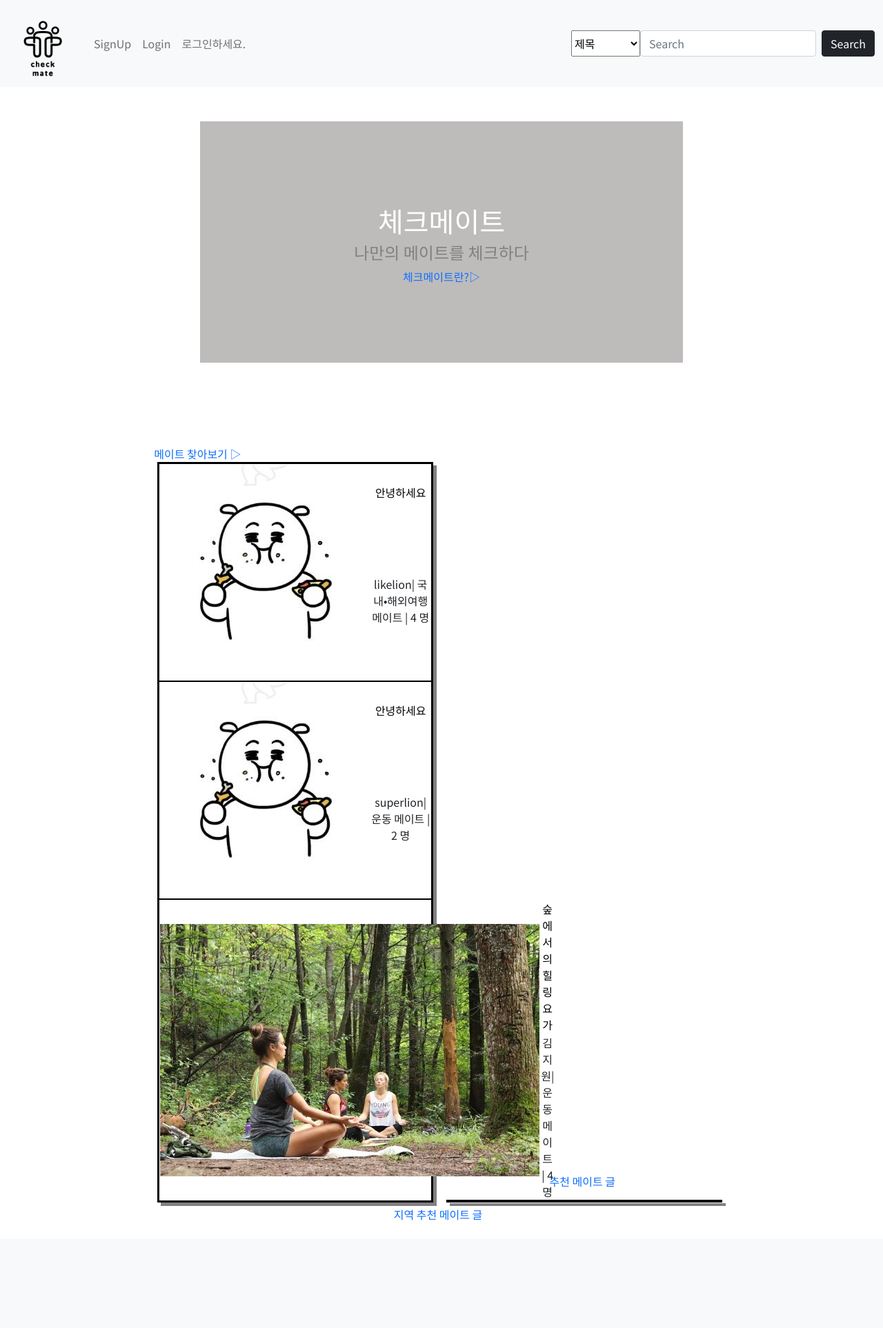
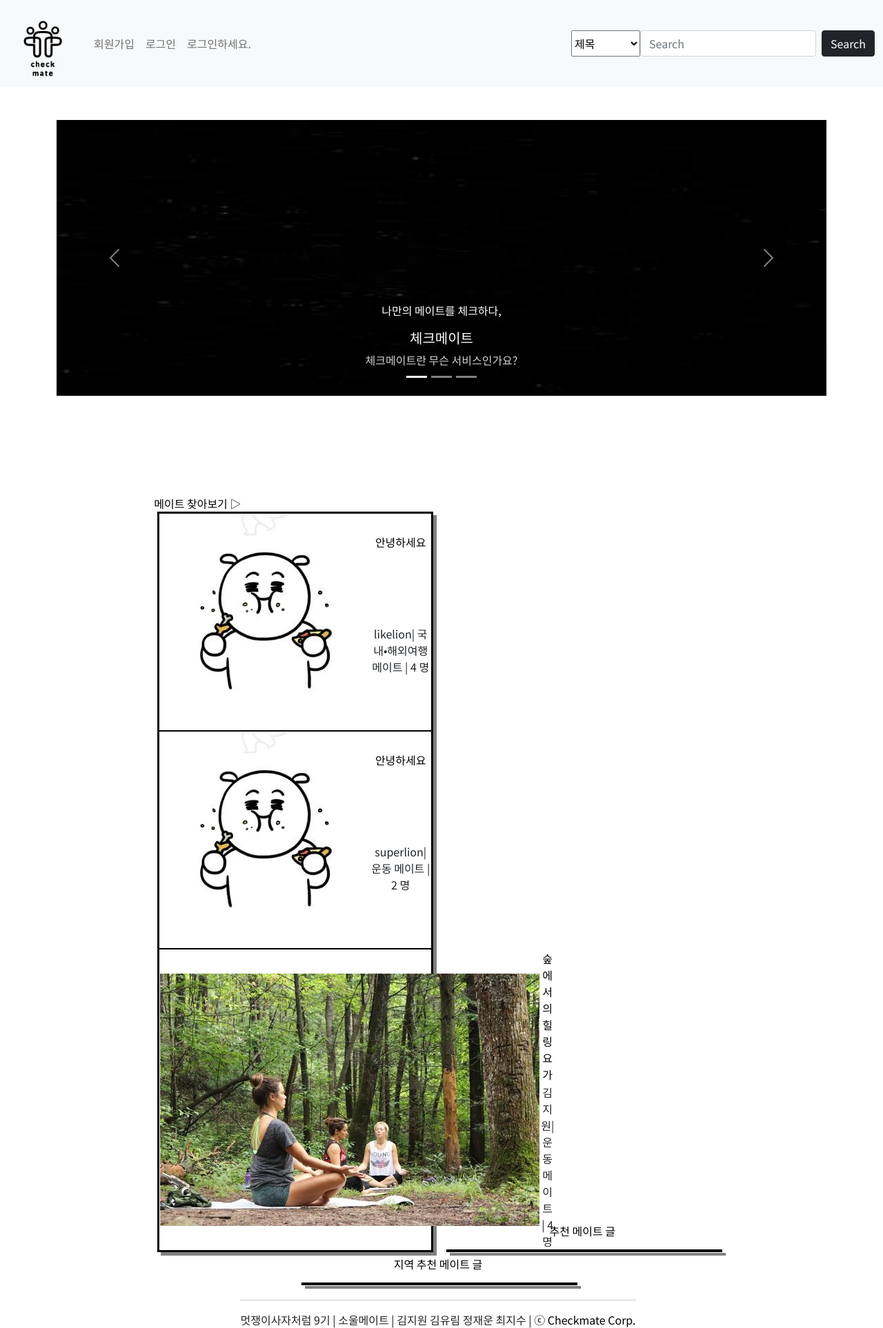
Before and after one commit to chjs918/checkmate, a Django app: page / in a window 1280 px wide. Shown: the whole page at 69% size. Before the commit the page ends 1770 px from the top, so only its background shows below. Run offline with Django 3.2, Linux system fonts and the light colour scheme; data comes from the database, SQL or seed files in the repository; both versions use the stored data as it was after the commit.

Commit message:
mainpage

```diff
--- a/category/templates/main.html
+++ b/category/templates/main.html
@@ -5,6 +5,7 @@
 <style>
     a {
         text-decoration: none;
+        color: black;
     }
 
     .dd {
@@ -39,13 +40,66 @@
         padding-top: 120px;
     }
 
+    #slideimg {
+        height:400px;
+    }
+
+    .carousel-item a {
+        text-decoration: none;
+        color:lightgray;
+    }
+
 </style>
 
-<div class="ex">
+<br><br>
+<div id="carouselExampleCaptions" class="carousel slide" data-bs-ride="carousel">
+    <div class="carousel-indicators">
+      <button type="button" data-bs-target="#carouselExampleCaptions" data-bs-slide-to="0" class="active" aria-current="true" aria-label="Slide 1"></button>
+      <button type="button" data-bs-target="#carouselExampleCaptions" data-bs-slide-to="1" aria-label="Slide 2"></button>
+      <button type="button" data-bs-target="#carouselExampleCaptions" data-bs-slide-to="2" aria-label="Slide 3"></button>
+    </div>
+    <div class="carousel-inner">
+      <div class="carousel-item active">
+        <img id="slideimg" src="{% static 'black.jpeg'%}" class="d-block w-100" alt="...">
+        <div class="carousel-caption d-none d-md-block">
+          <p>나만의 메이트를 체크하다,</p>
+          <h5>체크메이트</h5>
+          <a href="{% url 'explanation' %}">체크메이트란 무슨 서비스인가요?</a>
+        </div>
+      </div>
+      <div class="carousel-item">
+        <img id="slideimg" src="{% static 'workout.jpeg'%}" class="d-block w-100" alt="...">
+        <div class="carousel-caption d-none d-md-block">
+          <h5>운동, 더이상 혼자서 하지 마세요.</h5>
+          <p>같은 목표를 가진 메이트를 찾아 함께 달성해보세요.</p>
+          <a href="{% url 'exercise' %}">운동 같이할 메이트 찾아보기</a>
+        </div>
+      </div>
+      <div class="carousel-item">
+        <img id="slideimg" src="{% static 'camping.png'%}" class="d-block w-100" alt="...">
+        <div class="carousel-caption d-none d-md-block">
+          <h5>캠핑의 묘미는 함께하는 바베큐죠!</h5>
+          <p>메이트와 함께하는 즐거운 캠핑을 떠나 보세요.</p>
+          <a href="{% url 'camping' %}">캠핑 같이할 메이트 찾아보기</a>
+        </div>
+      </div>
+    </div>
+    <button class="carousel-control-prev" type="button" data-bs-target="#carouselExampleCaptions" data-bs-slide="prev">
+      <span class="carousel-control-prev-icon" aria-hidden="true"></span>
+      <span class="visually-hidden">Previous</span>
+    </button>
+    <button class="carousel-control-next" type="button" data-bs-target="#carouselExampleCaptions" data-bs-slide="next">
+      <span class="carousel-control-next-icon" aria-hidden="true"></span>
+      <span class="visually-hidden">Next</span>
+    </button>
+  </div>
+
+
+<!-- <div class="ex">
     <h1>체크메이트</h1>
     <h4 style="color:gray;">나만의 메이트를 체크하다</h4>
     <a href="{% url 'explanation' %}">체크메이트란?▷</a>
-</div>
+</div> -->
 
 <br><br><br><br><br><br>
 <div class="dd">
--- a/checkmate/templates/base.html
+++ b/checkmate/templates/base.html
@@ -58,22 +58,22 @@
 
                     {% if user.is_authenticated %}
                     <li class="nav-item">
-                        <a class="nav-link active" aria-current="page" href = "{%url 'new'%}" >Write</a>
+                        <a class="nav-link active" aria-current="page" href = "{%url 'new'%}" >메이트 찾기</a>
                     </li>
                     <li class="nav-item"></li>
-                        <a class="nav-link" href = "{%url 'logout' %}" >Logout</a>
+                        <a class="nav-link" href = "{%url 'travel' %}" >카테고리</a>
                     </li>
                     <li class="nav-item"></li>
-                        <a class="nav-link" href = "{%url 'travel' %}" >Category</a>
+                        <a class="nav-link" href = "{%url 'logout' %}" >로그아웃</a>
                     </li>
                     {% endif %}
 
                     {% if not user.is_authenticated %}
                     <li class="nav-item">
-                      <a class="nav-link" href = "{%url 'signup' %}" >SignUp</a>
+                      <a class="nav-link" href = "{%url 'signup' %}" >회원가입</a>
                   </li>
                     <li class="nav-item">
-                      <a class="nav-link" href = "{%url 'login' %}" >Login</a>
+                      <a class="nav-link" href = "{%url 'login' %}" >로그인</a>
                     </li>
                     <li class="nav-item">
                       <a class="nav-link" >로그인하세요.</a>
@@ -122,6 +122,8 @@
 <div class="container">
     {% block content %}
     {% endblock %}
+    <hr>
+    멋쟁이사자처럼 9기  |  소울메이트  |  김지원 김유림 정재운 최지수  |  <a href="{% url 'explanation' %}">ⓒ Checkmate Corp.</a>
 </div>
 </body>
 </html>
```
Also changed, not shown: checkmateapp/static/black.jpeg (added), checkmateapp/static/camping.png (added), checkmateapp/static/workout.jpeg (added), db.sqlite3, media/mate/forest-yoga.jpeg (added), 1 other file.
